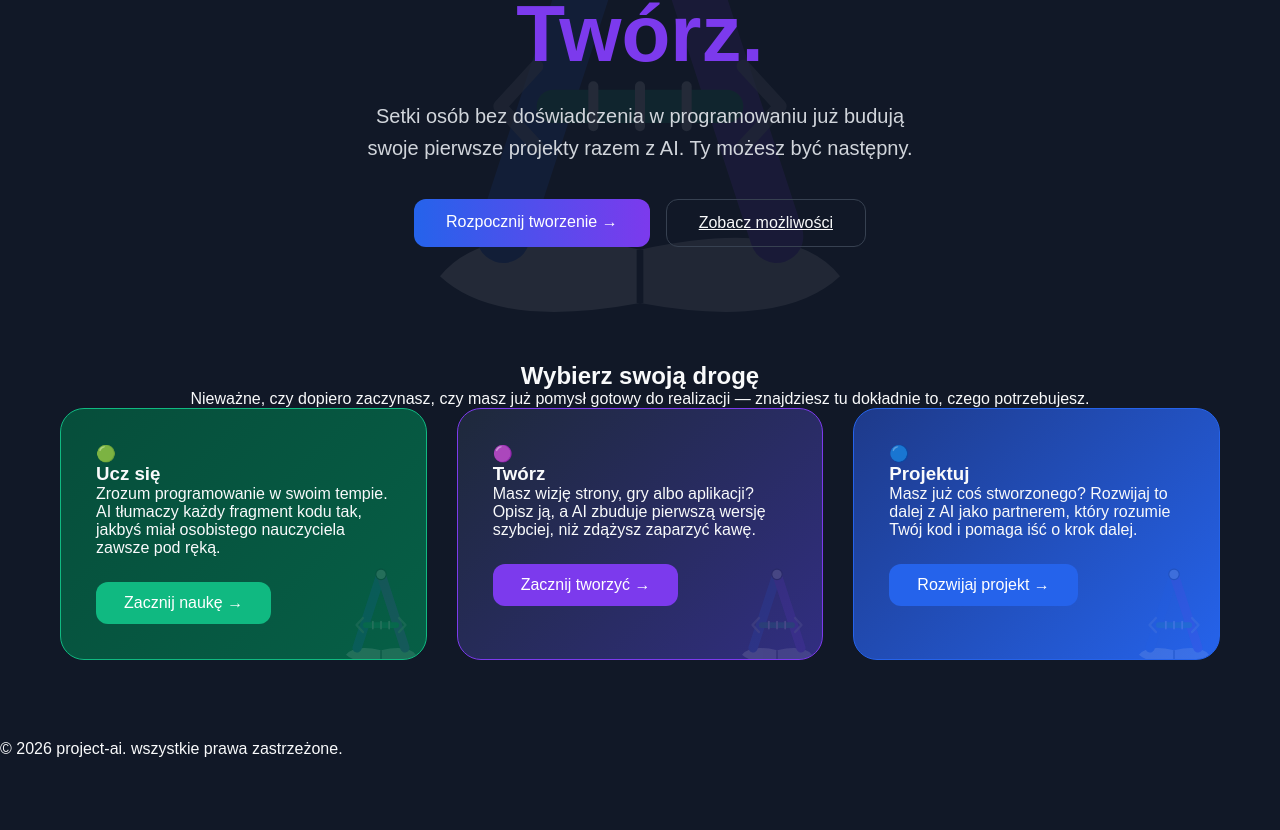
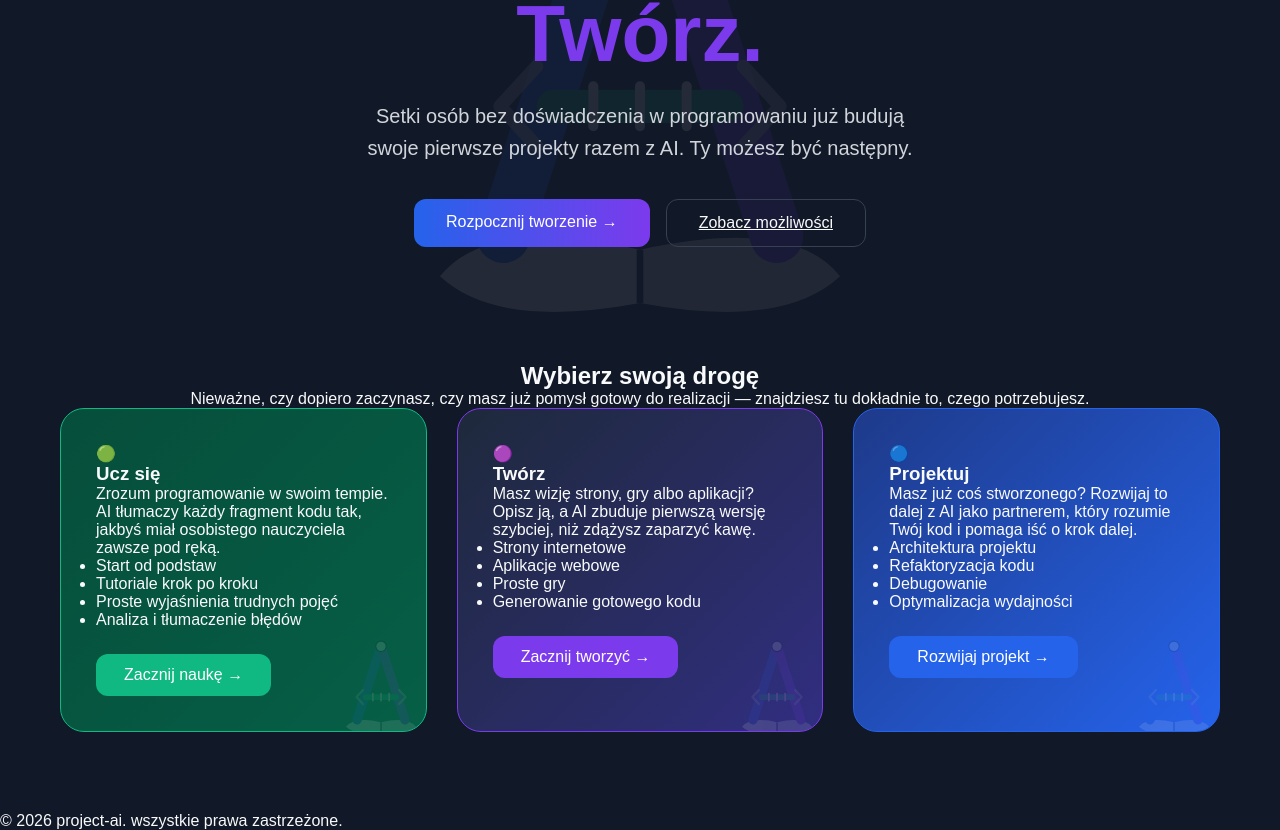
Before and after one commit to PrzemoNH/project-ai, a Next.js app: page / in a window 1280 px wide. Shown: the part 857-1687 px from the top of the page. Before the commit the page ends 1615 px from the top, so only its background shows below. Built offline with nearby package versions, Linux system fonts and the light colour scheme.

Commit message:
Update features.tsx

```diff
--- a/components/features.tsx
+++ b/components/features.tsx
@@ -27,6 +27,12 @@ export default function Features() {
               Zrozum programowanie w swoim tempie. AI tłumaczy każdy fragment
               kodu tak, jakbyś miał osobistego nauczyciela zawsze pod ręką.
             </p>
+            <ul className="feature-list">
+              <li>Start od podstaw</li>
+              <li>Tutoriale krok po kroku</li>
+              <li>Proste wyjaśnienia trudnych pojęć</li>
+              <li>Analiza i tłumaczenie błędów</li>
+            </ul>
             <Link href="/dashboard?mode=learn" className="card-link">
               Zacznij naukę →
             </Link>
@@ -48,6 +54,12 @@ export default function Features() {
               Masz wizję strony, gry albo aplikacji? Opisz ją, a AI zbuduje
               pierwszą wersję szybciej, niż zdążysz zaparzyć kawę.
             </p>
+            <ul className="feature-list">
+              <li>Strony internetowe</li>
+              <li>Aplikacje webowe</li>
+              <li>Proste gry</li>
+              <li>Generowanie gotowego kodu</li>
+            </ul>
             <Link href="/dashboard?mode=create" className="card-link">
               Zacznij tworzyć →
             </Link>
@@ -69,6 +81,12 @@ export default function Features() {
               Masz już coś stworzonego? Rozwijaj to dalej z AI jako partnerem,
               który rozumie Twój kod i pomaga iść o krok dalej.
             </p>
+            <ul className="feature-list">
+              <li>Architektura projektu</li>
+              <li>Refaktoryzacja kodu</li>
+              <li>Debugowanie</li>
+              <li>Optymalizacja wydajności</li>
+            </ul>
             <Link href="/dashboard?mode=design" className="card-link">
               Rozwijaj projekt →
             </Link>
```
